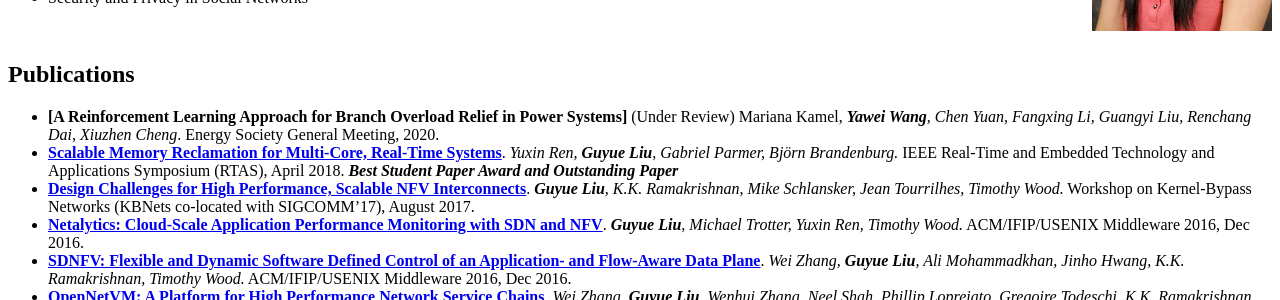
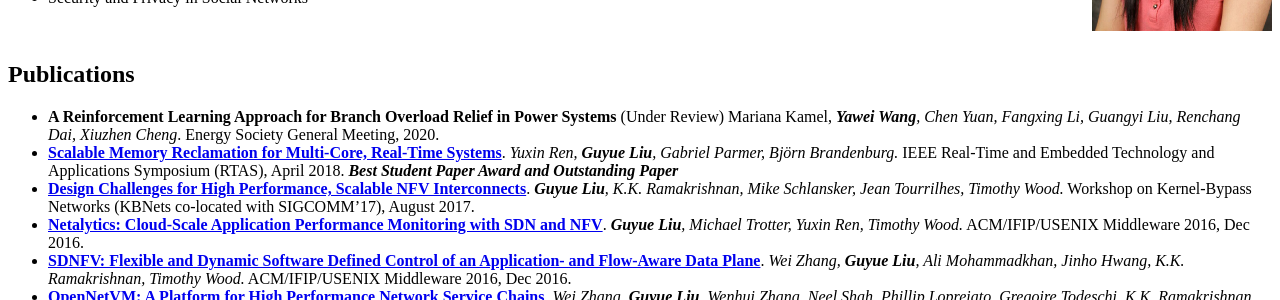
Before and after one commit to yawei-wang/yawei-wang.github.io, a Jekyll site: the page built from index.md, in a window 1280 px wide. Shown: the part 398-698 px from the top of the page. Built offline with Jekyll 4.4.1, drawn with Linux system fonts in a browser that asks for light colours; nearby versions of some CDN libraries.

```diff
--- a/index.md
+++ b/index.md
@@ -22,7 +22,7 @@ Welcome! I'm Yawei Wang, a 4th PhD candidate at [The George Washington Universit
 
 ## Publications
 
-  * **[A Reinforcement Learning Approach for Branch Overload Relief in Power Systems]** (Under Review) Mariana Kamel, *__Yawei Wang__, Chen Yuan, Fangxing Li, Guangyi Liu, Renchang Dai, Xiuzhen Cheng*. Energy Society General Meeting, 2020.
+  * **A Reinforcement Learning Approach for Branch Overload Relief in Power Systems** (Under Review) Mariana Kamel, *__Yawei Wang__, Chen Yuan, Fangxing Li, Guangyi Liu, Renchang Dai, Xiuzhen Cheng*. Energy Society General Meeting, 2020.
   * **[Scalable Memory Reclamation for Multi-Core, Real-Time Systems](static/papers/18-RTAS-smr.pdf)**. *Yuxin Ren, __Guyue Liu__, Gabriel Parmer, Björn Brandenburg.* IEEE Real-Time and Embedded Technology and Applications Symposium (RTAS), April 2018. *__Best Student Paper Award and Outstanding Paper__*
   * **[Design Challenges for High Performance, Scalable NFV Interconnects](static/papers/17-KBNets-onvm.pdf)**. *__Guyue Liu__, K.K. Ramakrishnan, Mike Schlansker, Jean Tourrilhes, Timothy Wood.* Workshop on Kernel-Bypass Networks (KBNets co-located with SIGCOMM'17), August 2017.
   * **[Netalytics: Cloud-Scale Application Performance Monitoring with SDN and NFV](static/papers/16-Middleware-netalytics.pdf)**. *__Guyue Liu__, Michael Trotter, Yuxin Ren, Timothy Wood.*  ACM/IFIP/USENIX Middleware 2016, Dec 2016.
```
